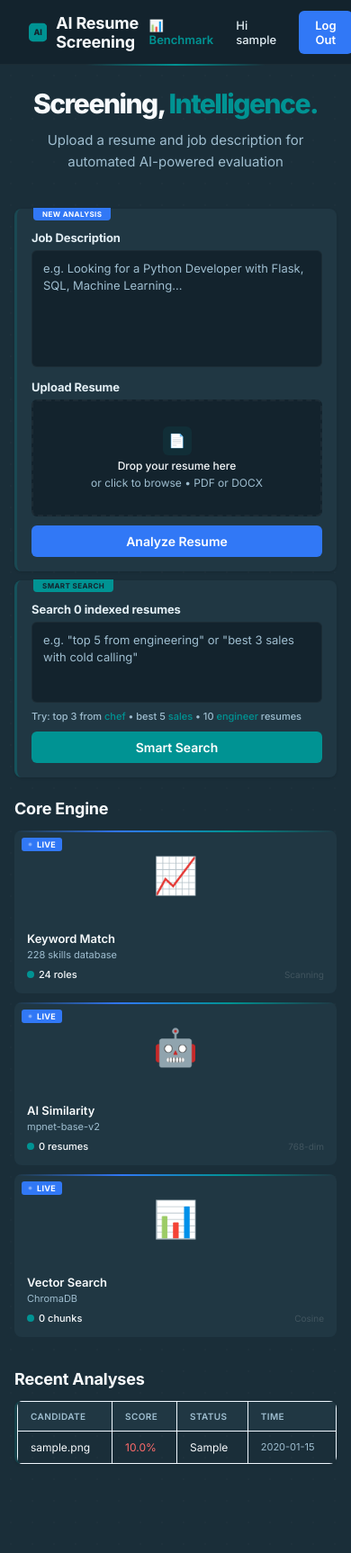
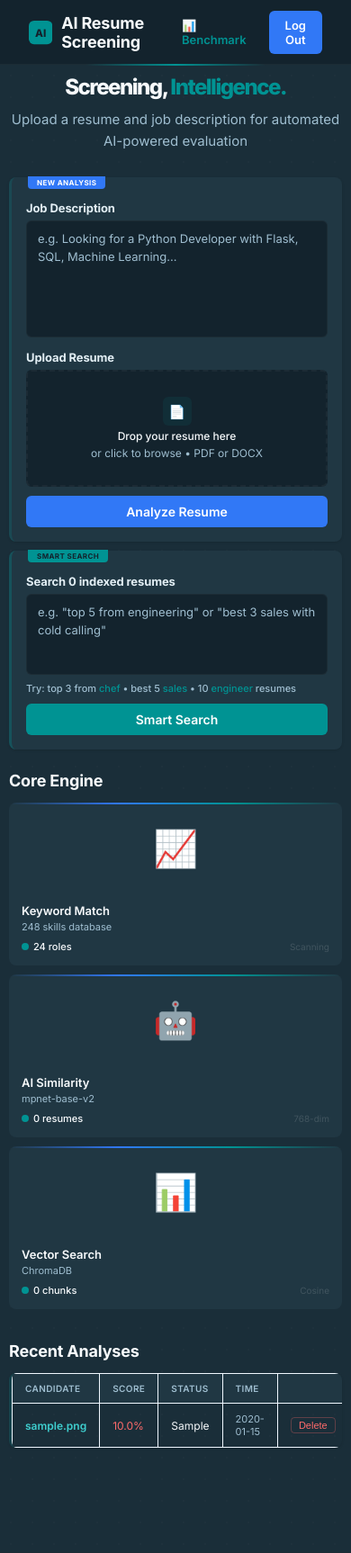
Before and after one commit to Shaaan2005/AI-Resume-Screening-and-RAG-Evaluation-System, a Flask app: page / in a window 390 px wide. Shown: the top 1726 px of the page at 90% size. Run offline with Flask 3, Linux system fonts and the light colour scheme; the visitor is signed in with stand-in values (Sample User, id 1); tables that the repository leaves empty hold one stand-in row (values such as "Sample post").

Commit message:
fix: address the re-test (copied uploads, saved analyses, skills, wording)
- An upload that copies a sample resume takes the original's department, so
  it follows the department filter, and is labelled "Your upload (copy of
  E10.pdf, ENGINEERING)". The re-test read the hidden original as index
  damage; the index was intact (all 242 resumes present).
- Recent Analyses: each row reopens its saved result page and can be
  deleted (owner only). Results are stored without the full resume text.
- Search results carried no duplicate_of / preview_full, so the copy label
  and the snippet hover text were empty; both are passed through now.
- Engineering tools (AutoCAD, SolidWorks, ANSYS, MATLAB, ...) added to the
  skills lists; "1 skill" singular.
- Upload error pages are titled "Upload Error"; an empty search shows one
  message; snippets from mid-resume start with an ellipsis.
- Removed the decorative LIVE badges; renamed .game-grid to .engine-grid;
  a 520px breakpoint; labelled the file input; the local server no longer
  sends Werkzeug/Python versions in the Server header.

```diff
--- a/app.py
+++ b/app.py
@@ -29,4 +29,14 @@ if __name__ == "__main__":
     # arbitrary code execution. Opt in locally with FLASK_DEBUG=1.
     debug = os.environ.get("FLASK_DEBUG", "0") == "1"
     host = os.environ.get("FLASK_HOST", "127.0.0.1")
-    app.run(debug=debug, host=host, port=5000, use_reloader=False)
+    from werkzeug.serving import WSGIRequestHandler
+
+    class QuietHandler(WSGIRequestHandler):
+        """Doesn't advertise the Werkzeug/Python versions in the Server header."""
+        server_version = "ResumeScreening"
+        sys_version = ""
+
+        def version_string(self):
+            return self.server_version
+
+    app.run(debug=debug, host=host, port=5000, use_reloader=False, request_handler=QuietHandler)
--- a/skills_config.py
+++ b/skills_config.py
@@ -14,7 +14,7 @@ SKILLS_BY_CATEGORY = {
     "CONSULTANT": ["strategic planning", "data analysis", "presentation", "stakeholder management", "problem solving", "critical thinking", "excel", "powerpoint", "financial modeling", "market research", "competitive analysis", "business process improvement", "change management", "project management", "team leadership", "client management", "proposal writing", "workshop facilitation", "kpi tracking", "dashboard creation", "sql", "python", "qualitative research", "quantitative research", "survey design", "interviewing", "benchmarking", "best practices", "operational excellence", "digital transformation"],
     "DESIGNER": ["graphic design", "ui design", "ux design", "figma", "sketch", "adobe xd", "photoshop", "illustrator", "indesign", "after effects", "prototyping", "wireframing", "user research", "usability testing", "typography", "color theory", "layout", "branding", "logo design", "print design", "web design", "responsive design", "design systems", "component library", "accessibility", "wcag", "motion design", "3d design", "blender", "cinema 4d"],
     "DIGITAL-MEDIA": ["content creation", "social media", "seo", "sem", "google ads", "facebook ads", "instagram", "youtube", "tiktok", "linkedin", "content strategy", "copywriting", "blogging", "video production", "editing", "analytics", "google analytics", "meta business suite", "hootsuite", "buffer", "email marketing", "mailchimp", "influencer marketing", "community management", "brand awareness", "engagement", "reach", "impressions", "cpm", "cpc"],
-    "ENGINEERING": ["python", "java", "c++", "sql", "javascript", "typescript", "react", "node.js", "docker", "kubernetes", "aws", "azure", "gcp", "terraform", "ci/cd", "linux", "bash", "git", "rest api", "graphql", "microservices", "postgresql", "mongodb", "redis", "kafka", "spark", "hadoop", "machine learning", "deep learning", "data structures", "algorithms", "system design", "distributed systems", "devops", "mlops", "agile", "scrum", "spring boot", "django", "flask", "fastapi", "pytorch", "tensorflow", "pandas", "numpy", "tableau", "power bi", "excel", "project management"],
+    "ENGINEERING": ["python", "java", "c++", "sql", "javascript", "typescript", "react", "node.js", "docker", "kubernetes", "aws", "azure", "gcp", "terraform", "ci/cd", "linux", "bash", "git", "rest api", "graphql", "microservices", "postgresql", "mongodb", "redis", "kafka", "spark", "hadoop", "machine learning", "deep learning", "data structures", "algorithms", "system design", "distributed systems", "devops", "mlops", "agile", "scrum", "spring boot", "django", "flask", "fastapi", "pytorch", "tensorflow", "pandas", "numpy", "tableau", "power bi", "excel", "project management", "autocad", "solidworks", "catia", "ansys", "matlab", "simulink", "creo", "revit", "labview", "plc", "cad", "finite element analysis", "gd&t", "six sigma", "lean manufacturing", "3d modeling", "mechanical design", "product design", "thermodynamics", "hvac"],
     "FINANCE": ["financial analysis", "financial modeling", "valuation", "budgeting", "forecasting", "risk management", "investment analysis", "portfolio management", "asset management", "equity research", "credit analysis", "underwriting", "m&a", "due diligence", "financial reporting", "gaap", "ifrs", "excel", "vba", "bloomberg", "reuters", "sap", "oracle", "quickbooks", "tax planning", "audit", "internal controls", "treasury", "cash management", "corporate finance"],
     "FITNESS": ["personal training", "group fitness", "strength training", "cardio", "yoga", "pilates", "crossfit", "hiit", "nutrition", "weight management", "injury prevention", "rehabilitation", "client assessment", "program design", "exercise science", "kinesiology", "anatomy", "physiology", "first aid", "cpr", "aed", "fitness coaching", "motivation", "goal setting", "fitness tracking", "wearable tech", "health coaching", "wellness", "flexibility", "endurance"],
     "HEALTHCARE": ["patient care", "medical records", "ehr", "epic", "cerner", "diagnosis", "treatment planning", "medication administration", "wound care", "vital signs", "lab testing", "radiology", "mri", "ct scan", "ultrasound", "pharmacy", "surgery", "emergency care", "icu", "nursing", "pediatrics", "geriatrics", "cardiology", "orthopedics", "neurology", "oncology", "public health", "epidemiology", "health informatics", "telemedicine"],
--- a/templates/index.html
+++ b/templates/index.html
@@ -72,46 +72,35 @@ body{
 .section-title h2{font-size:18px;font-weight:700;color:#f7fafc;letter-spacing:-0.2px}
 .section-title a{font-size:13px;color:#3178f6;text-decoration:none;font-weight:600}
 .section-title a:hover{color:#1475e1}
-.game-grid{display:grid;grid-template-columns:repeat(3,1fr);gap:10px;margin-bottom:36px}
-.game-card{
+.engine-grid{display:grid;grid-template-columns:repeat(3,1fr);gap:10px;margin-bottom:36px}
+.engine-card{
     background:#203743;
     border-radius:8px;
     overflow:hidden;cursor:pointer;transition:all 0.2s ease;
     position:relative
 }
-.game-card::before{
+.engine-card::before{
     content:'';position:absolute;top:0;left:0;right:0;height:2px;
     background:linear-gradient(90deg,transparent,#3178f6,#009393,transparent);
     z-index:1
 }
-.game-card:hover{background:#1f3541;transform:translateY(-3px);box-shadow:0 6px 20px rgba(0,0,0,0.2)}
-.game-card .thumb{
+.engine-card:hover{background:#1f3541;transform:translateY(-3px);box-shadow:0 6px 20px rgba(0,0,0,0.2)}
+.engine-card .thumb{
     height:100px;
     display:flex;align-items:center;justify-content:center;
     font-size:40px;position:relative
-}
-.game-card .thumb .live{
-    position:absolute;top:8px;left:8px;
-    background:#3178f6;color:#fff;
-    font-size:9px;font-weight:700;padding:2px 7px;
-    border-radius:3px;text-transform:uppercase;letter-spacing:0.3px;
-    display:flex;align-items:center;gap:5px
-}
-.game-card .thumb .live::before{
-    content:'';width:5px;height:5px;border-radius:50%;
-    background:#fff;animation:pulse 1.5s ease-in-out infinite
 }
 @keyframes pulse{
     0%,100%{opacity:1;transform:scale(1)}
     50%{opacity:0.4;transform:scale(0.7)}
 }
-.game-card .info{padding:12px 14px 14px}
-.game-card .info .name{font-size:13px;font-weight:600;color:#f7fafc;margin-bottom:3px}
-.game-card .info .provider{font-size:11px;color:#9fbed0;margin-bottom:8px}
-.game-card .info .meta{display:flex;align-items:center;justify-content:space-between;font-size:11px}
-.game-card .info .meta .playing{color:#f7fafc;font-weight:500;display:flex;align-items:center;gap:5px}
-.game-card .info .meta .playing::before{content:'';width:8px;height:8px;background:#009393;border-radius:50%}
-.game-card .info .meta .category{color:rgba(255,255,255,0.15);font-size:10px}
+.engine-card .info{padding:12px 14px 14px}
+.engine-card .info .name{font-size:13px;font-weight:600;color:#f7fafc;margin-bottom:3px}
+.engine-card .info .provider{font-size:11px;color:#9fbed0;margin-bottom:8px}
+.engine-card .info .meta{display:flex;align-items:center;justify-content:space-between;font-size:11px}
+.engine-card .info .meta .playing{color:#f7fafc;font-weight:500;display:flex;align-items:center;gap:5px}
+.engine-card .info .meta .playing::before{content:'';width:8px;height:8px;background:#009393;border-radius:50%}
+.engine-card .info .meta .category{color:rgba(255,255,255,0.15);font-size:10px}
 .form-section{margin-bottom:36px}
 .form-card{
     background:#203743;
@@ -225,11 +214,18 @@ textarea:focus{border-color:rgba(0,147,147,0.15)}
 @media(max-width:860px){
     .nav-links{display:none}
     .hero h1{font-size:30px}
-    .game-grid{grid-template-columns:1fr}
+    .engine-grid{grid-template-columns:1fr}
     .form-row{grid-template-columns:1fr}
     .content{padding:0 16px 40px}
     .hero{padding:100px 16px 40px}
     .form-section{grid-template-columns:1fr !important}
+}
+@media(max-width:520px){
+    .hero h1{font-size:24px}
+    .hero{padding:84px 12px 28px}
+    .content{padding:0 10px 32px}
+    .nav-right span{display:none}
+    .form-card{padding:16px}
 }
 </style>
 </head>
@@ -279,7 +275,7 @@ textarea:focus{border-color:rgba(0,147,147,0.15)}
                             <div class="upload-hint">or click to browse &bull; PDF or DOCX</div>
                             <div class="file-selected"></div>
                             <button type="button" class="file-remove" id="fileRemove">Remove</button>
-                            <input type="file" name="resume" accept=".pdf,.docx" required>
+                            <input type="file" name="resume" accept=".pdf,.docx" aria-label="Resume file (PDF or DOCX)" required>
                         </div>
                     </div>
                 </div>
@@ -312,9 +308,9 @@ textarea:focus{border-color:rgba(0,147,147,0.15)}
     <div class="section-title">
         <h2>Core Engine</h2>
     </div>
-    <div class="game-grid">
-        <div class="game-card">
-            <div class="thumb">&#128200;<span class="live">Live</span></div>
+    <div class="engine-grid">
+        <div class="engine-card">
+            <div class="thumb">&#128200;</div>
             <div class="info">
                 <div class="name">Keyword Match</div>
                 <div class="provider">{{ stats.skills }} skills database</div>
@@ -324,8 +320,8 @@ textarea:focus{border-color:rgba(0,147,147,0.15)}
                 </div>
             </div>
         </div>
-        <div class="game-card">
-            <div class="thumb">&#129302;<span class="live">Live</span></div>
+        <div class="engine-card">
+            <div class="thumb">&#129302;</div>
             <div class="info">
                 <div class="name">AI Similarity</div>
                 <div class="provider">mpnet-base-v2</div>
@@ -335,8 +331,8 @@ textarea:focus{border-color:rgba(0,147,147,0.15)}
                 </div>
             </div>
         </div>
-        <div class="game-card">
-            <div class="thumb">&#128202;<span class="live">Live</span></div>
+        <div class="engine-card">
+            <div class="thumb">&#128202;</div>
             <div class="info">
                 <div class="name">Vector Search</div>
                 <div class="provider">ChromaDB</div>
@@ -354,13 +350,13 @@ textarea:focus{border-color:rgba(0,147,147,0.15)}
     <div class="table-wrap">
         <table>
             <thead>
-                <tr><th>Candidate</th><th>Score</th><th>Status</th><th>Time</th></tr>
+                <tr><th>Candidate</th><th>Score</th><th>Status</th><th>Time</th><th></th></tr>
             </thead>
             <tbody>
                 {% for r in recent %}
-                <tr><td>{{ r['filename'] }}</td><td class="{{ score_band(r['score']) }}">{{ r['score'] }}%</td><td>{{ r['recommendation'] }}</td><td style="color:#9fbed0;font-size:11px">{{ r['timestamp'] }}</td></tr>
+                <tr><td>{% if r['can_open'] %}<a href="{{ url_for('upload.open_analysis', analysis_id=r['id']) }}" style="color:#3fd0d0;text-decoration:none;font-weight:600" title="Reopen this analysis">{{ r['filename'] }}</a>{% else %}{{ r['filename'] }}{% endif %}</td><td class="{{ score_band(r['score']) }}">{{ r['score'] }}%</td><td>{{ r['recommendation'] }}</td><td style="color:#9fbed0;font-size:11px">{{ r['timestamp'] }}</td><td style="text-align:right"><form action="{{ url_for('upload.remove_analysis', analysis_id=r['id']) }}" method="POST" style="margin:0"><input type="hidden" name="csrf_token" value="{{ csrf_token() }}"><button type="submit" aria-label="Delete {{ r['filename'] }} from history" title="Delete" style="background:none;border:1px solid rgba(255,107,107,0.3);color:#ff6b6b;border-radius:4px;padding:2px 8px;font-size:11px;cursor:pointer">Delete</button></form></td></tr>
                 {% else %}
-                <tr><td colspan="4" style="text-align:center;color:#9fbed0;font-size:12px">No analyses yet — upload a resume to get started</td></tr>
+                <tr><td colspan="5" style="text-align:center;color:#9fbed0;font-size:12px">No analyses yet — upload a resume to get started</td></tr>
                 {% endfor %}
             </tbody>
         </table>
--- a/templates/search_results.html
+++ b/templates/search_results.html
@@ -236,7 +236,7 @@ tr:last-child td{border-bottom:1px solid #f0f8ff}
                 <tr data-recommendation="{{ r['recommendation'] }}">
                     <td><span class="rank-num {% if r['rank'] == 1 %}rank-1{% elif r['rank'] == 2 %}rank-2{% elif r['rank'] == 3 %}rank-3{% endif %}">{% if r['rank'] == 1 %}&#129351;{% elif r['rank'] == 2 %}&#129352;{% elif r['rank'] == 3 %}&#129353;{% else %}{{ r['rank'] }}{% endif %}</span></td>
                     <td><span class="rname">{{ r['resume'] }}</span></td>
-                    <td><span style="font-size:11px;color:#9fbed0;font-weight:500">{{ 'Your upload' if r['source'] == 'upload' else r['category'] }}</span></td>
+                    <td><span style="font-size:11px;color:#9fbed0;font-weight:500">{% if r['source'] == 'upload' %}Your upload{% if r['duplicate_of'] %} (copy of {{ r['duplicate_of'].partition('/')[2] }}, {{ r['category'] }}){% endif %}{% else %}{{ r['category'] }}{% endif %}</span></td>
                     <td><span class="dist {{ score_band(r['similarity']) if r['recommendation'] else '' }}">{{ r['similarity'] }}<span style="font-size:10px;color:#9fbed0;font-weight:500"> (θ={{ r['angle'] }}°)</span></span></td>
                     <td><span class="rec-badge" style="font-size:9px;padding:2px 8px">{{ r['recommendation'] or '—' }}</span></td>
                     <td style="font-size:12px;color:#e2eef4;max-width:140px;white-space:nowrap;overflow:hidden;text-overflow:ellipsis"><span title="{{ r['preview_full'] }}">{{ r['preview'] }}</span></td>
@@ -247,7 +247,7 @@ tr:last-child td{border-bottom:1px solid #f0f8ff}
         </table>
         </div>
         {% else %}
-        <p class="no-data">No candidates found in the database</p>
+        {% if not msg %}<p class="no-data">No candidates found in the database</p>{% endif %}
         {% endif %}
     </div>
 
--- a/webapp/db.py
+++ b/webapp/db.py
@@ -29,6 +29,9 @@ def init_db(path):
             recommendation TEXT NOT NULL,
             created_at TEXT NOT NULL)""")
         conn.execute("CREATE INDEX IF NOT EXISTS idx_analyses_user ON analyses(user_id, id)")
+        # The full result page of each analysis (JSON), so it can be reopened from the home page
+        if "details" not in {row[1] for row in conn.execute("PRAGMA table_info(analyses)")}:
+            conn.execute("ALTER TABLE analyses ADD COLUMN details TEXT")
         # Failed logins, kept in the database so the lockout survives restarts and
         # is shared by every server process (gunicorn workers).
         conn.execute("""CREATE TABLE IF NOT EXISTS login_failures (
--- a/webapp/history.py
+++ b/webapp/history.py
@@ -1,4 +1,5 @@
-"""Each user's recent analyses, shown on their home page (last 10 uploads)."""
+"""Each user's analyses: listed on their home page, reopenable and deletable."""
+import json
 import logging
 from datetime import datetime
 
@@ -14,22 +15,43 @@ def load_history(user_id, limit=10):
     try:
         with connect() as conn:
             rows = conn.execute(
-                "SELECT filename, score, recommendation, created_at FROM analyses "
+                "SELECT id, filename, score, recommendation, created_at, details IS NOT NULL FROM analyses "
                 "WHERE user_id = ? ORDER BY id DESC LIMIT ?", (user_id, limit)).fetchall()
     except Exception as e:
         logger.warning(f"Could not load history: {e}")
         return []
-    return [{"filename": f, "score": s, "recommendation": r, "timestamp": t} for f, s, r, t in rows]
+    return [{"id": i, "filename": f, "score": s, "recommendation": r, "timestamp": t, "can_open": bool(d)}
+            for i, f, s, r, t, d in rows]
 
 
-def save_history(user_id, filename, score, recommendation):
-    """Records one analysis. `score` and `recommendation` must be the pair shown to the user."""
+def save_history(user_id, filename, score, recommendation, details=None):
+    """Records one analysis. `score` and `recommendation` must be the pair shown to the user;
+    `details` is the result page's data, kept so the analysis can be reopened."""
     try:
         with connect() as conn:
             conn.execute(
-                "INSERT INTO analyses (user_id, filename, score, recommendation, created_at) VALUES (?, ?, ?, ?, ?)",
+                "INSERT INTO analyses (user_id, filename, score, recommendation, created_at, details) "
+                "VALUES (?, ?, ?, ?, ?, ?)",
                 (user_id, filename, round(float(score), 2), recommendation,
-                 datetime.now().strftime("%d %b %Y, %I:%M %p")))
+                 datetime.now().strftime("%d %b %Y, %I:%M %p"), json.dumps(details) if details else None))
             conn.commit()
     except Exception as e:
         logger.warning(f"Could not save history: {e}")
+
+
+def load_analysis(user_id, analysis_id):
+    """One of the user's own saved analyses as (details, created_at), or None."""
+    with connect() as conn:
+        row = conn.execute("SELECT details, created_at FROM analyses WHERE id = ? AND user_id = ?",
+                           (analysis_id, user_id)).fetchone()
+    if not row or not row[0]:
+        return None
+    return json.loads(row[0]), row[1]
+
+
+def delete_analysis(user_id, analysis_id):
+    """Deletes one of the user's own analyses; returns whether one was deleted."""
+    with connect() as conn:
+        n = conn.execute("DELETE FROM analyses WHERE id = ? AND user_id = ?", (analysis_id, user_id)).rowcount
+        conn.commit()
+    return n > 0
```
Also changed, not shown: chroma_search.py (+20 -6 lines), skills.txt (+20 -0 lines), templates/result.html (+5 -5 lines), tests/test_ai_pipeline.py (+20 -0 lines), tests/test_routes.py (+30 -1 lines), webapp/upload.py (+31 -9 lines), README.md.
